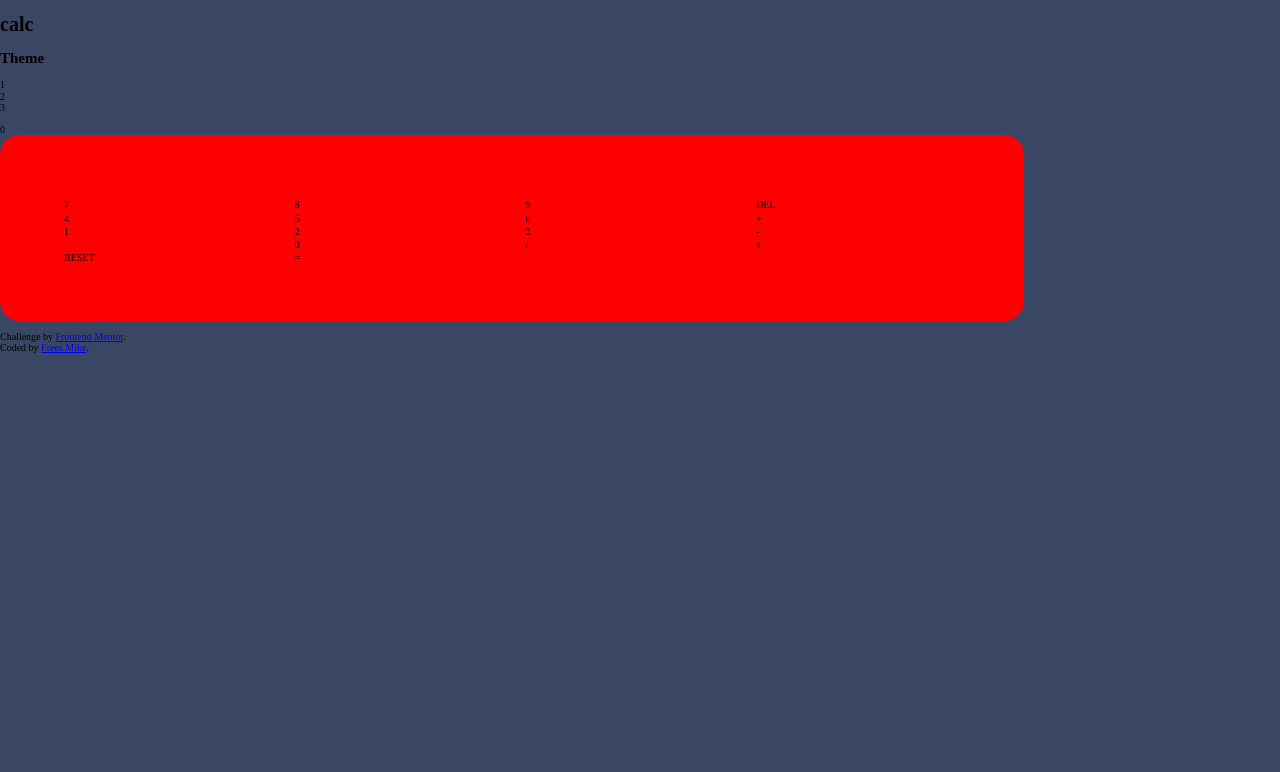
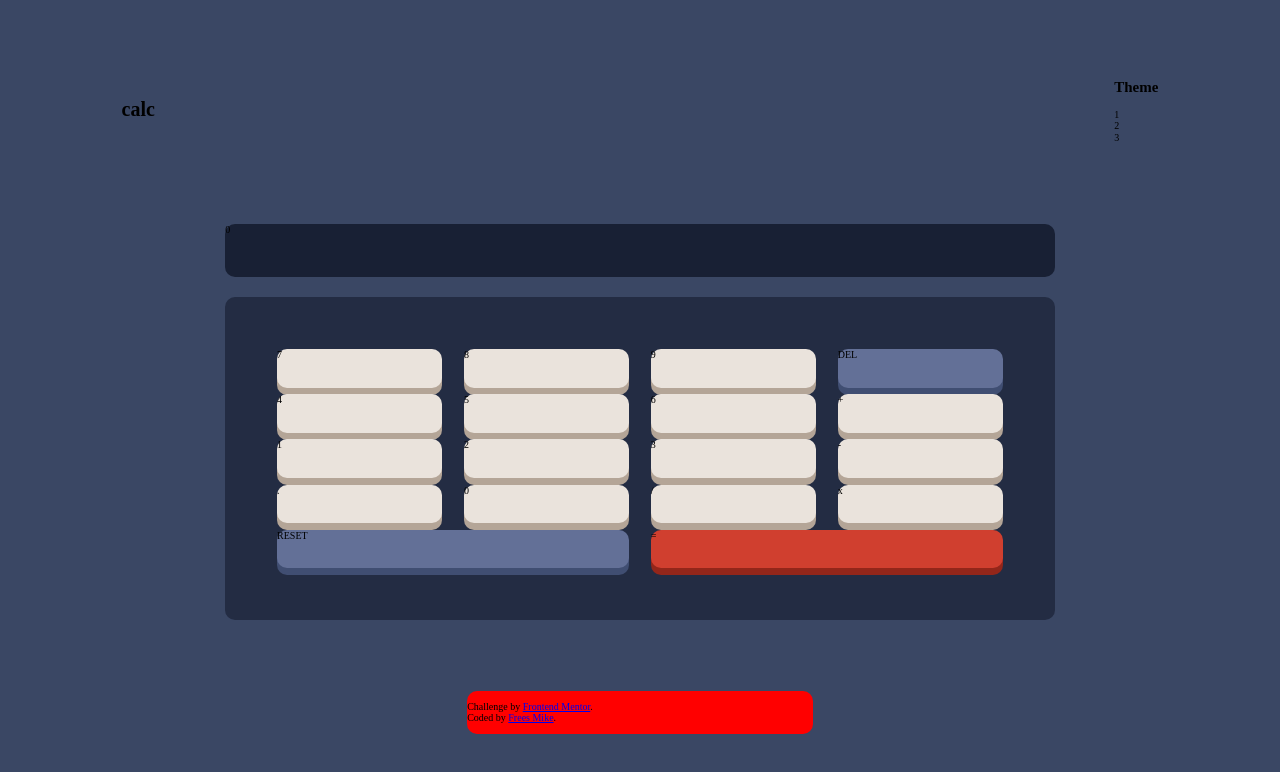
Before and after one commit to mikeFrees/calculator-app-main, a website: page Frontend/index.html in a window 1280 px wide. Drawn offline with Linux system fonts and the light colour scheme.

Commit message:
calculator styling and layout

```diff
--- a/Frontend/assets/scss/abstracts/_variables.scss
+++ b/Frontend/assets/scss/abstracts/_variables.scss
@@ -54,3 +54,7 @@ $t3-Grayish-orange-key-shadow: hsl(28, 16%, 65%);
 
 $t3-clear-button-txt: hsl(221, 14%, 31%);
 $t3-dark-button-txt: hsl(0, 0%, 100%);
+
+//border style
+
+$radius: 10px;
--- /dev/null
+++ b/Frontend/assets/scss/layout/_body.scss
@@ -0,0 +1,8 @@
+main{
+  width: 90%;
+  height: 80%;
+  display: flex;
+  flex-direction: column;
+  justify-content: center;
+  align-items: center;
+}
--- a/Frontend/assets/scss/layout/_calculator.scss
+++ b/Frontend/assets/scss/layout/_calculator.scss
@@ -1,10 +1,38 @@
-#keys{
+#display {
   width: 80%;
-  border-radius: 20px;
+  height: 10%;
+  background: $t1-screen-bg;
+  border-radius: $radius;
+  margin-bottom: 20px;
+}
+
+#keys {
+  width: 80%;
+  border-radius: $radius;
   height: 60%;
-  background: red;
+  background: $t1-toggle-keypad-bg;
   padding: 5%;
   display: grid;
   gap: 3%;
   grid: repeat(5, 1fr) / repeat(4, 1fr);
 }
+
+.button {
+  background: $t1-Light-grayish-orange-key-bg;
+  box-shadow: 0px 7px 0px $t1-Grayish-orange-key-shadow;
+  border-radius: $radius;
+}
+
+.span {
+  grid-column-start: span 2;
+}
+
+.grey {
+  background: $t1-key-bg;
+  box-shadow: 0px 7px 0px $t1-key-shadow;
+}
+
+.red {
+  background: $t1-Red-key-toggle-bg;
+  box-shadow: 0px 7px 0px $t1-Dark-red-key-shadow;
+}
--- a/Frontend/assets/scss/layout/_footer.scss
+++ b/Frontend/assets/scss/layout/_footer.scss
@@ -1,3 +1,9 @@
 // -----------------------------------------------------------------------------
 // This file contains all styles related to the footer of the site/application.
 // -----------------------------------------------------------------------------
+footer {
+  background: red;
+  min-width: 150px;
+  width: 30%;
+  border-radius: $radius;
+}
--- a/Frontend/assets/scss/layout/_header.scss
+++ b/Frontend/assets/scss/layout/_header.scss
@@ -1,3 +1,11 @@
 // -----------------------------------------------------------------------------
 // This file contains all styles related to the header of the site/application.
 // -----------------------------------------------------------------------------
+
+header {
+  display: flex;
+  flex-direction: row;
+  justify-content: space-between;
+  align-items: center;
+  width: 90%;
+}
--- a/Frontend/assets/scss/main.scss
+++ b/Frontend/assets/scss/main.scss
@@ -20,6 +20,7 @@
 // 4. Layout-related sections
 @import
   'layout/header',
+  'layout/body',
   'layout/calculator',
   'layout/footer';
 
--- a/Frontend/assets/scss/themes/_default.scss
+++ b/Frontend/assets/scss/themes/_default.scss
@@ -7,4 +7,9 @@ body {
   background: $t1-main-bg;
   height: 100vh;
   width: 100vw;
+  padding: 5%;
+  display: flex;
+  flex-direction: column;
+  justify-content: center;
+  align-items: center;
 }
--- a/Frontend/index.html
+++ b/Frontend/index.html
@@ -17,8 +17,7 @@
   <link href="./assets/css/development/style-scss-compiled.css" rel="stylesheet" />
 </head>
 <body>
-
-  <main id="App" role="main">
+  <header>
     <h1>calc</h1>
 
     <section aria-labelled="theme-label">
@@ -29,14 +28,16 @@
         <li>3</li>
       </ul>
     </section>
+  </header>
 
+  <main id="App" role="main">
     <div id="display">0</div>
 
     <div id="keys">
       <div class="button" value="7">7</div>
       <div class="button" value="8">8</div>
       <div class="button" value="9">9</div>
-      <div class="button" value="DEL">DEL</div>
+      <div class="button grey" value="DEL">DEL</div>
       <div class="button" value="4">4</div>
       <div class="button" value="5">5</div>
       <div class="button" value="6">6</div>
@@ -49,8 +50,8 @@
       <div class="button" value="0">0</div>
       <div class="button" value="/">/</div>
       <div class="button" value="x">x</div>
-      <div class="button" value="RESET">RESET</div>
-      <div class="button" value="=">=</div>
+      <div class="button grey span" value="RESET">RESET</div>
+      <div class="button red span" value="=">=</div>
     </div>
   </main>
 
```
Also changed, not shown: Frontend/assets/css/development/style-scss-compiled.css, 1 other file.
